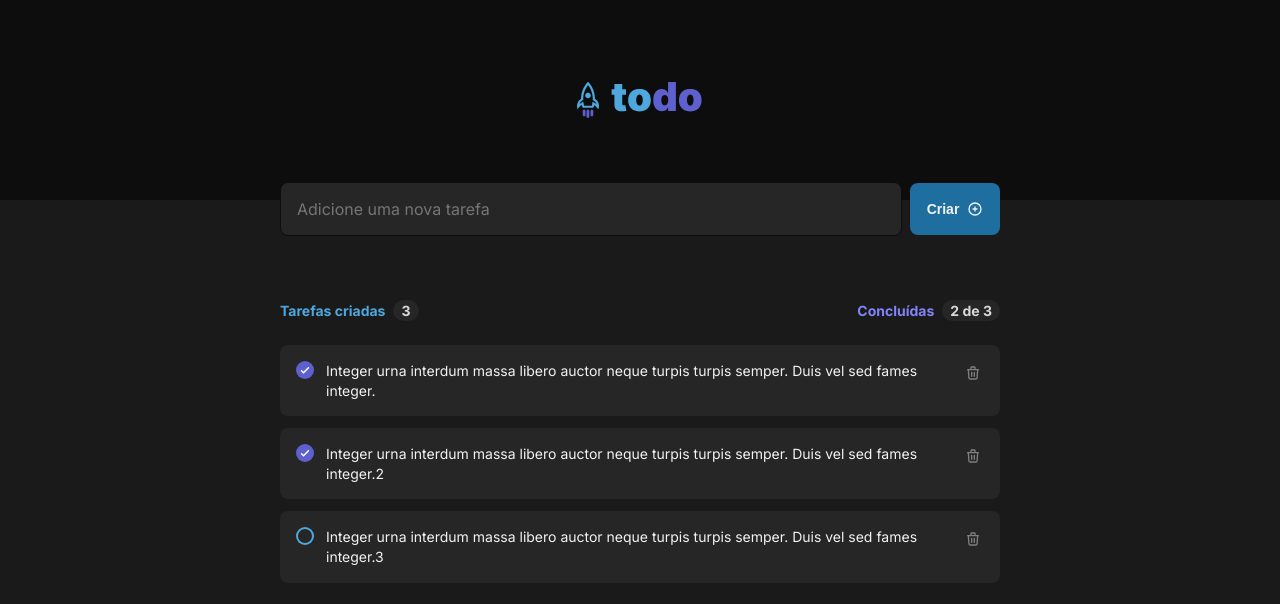
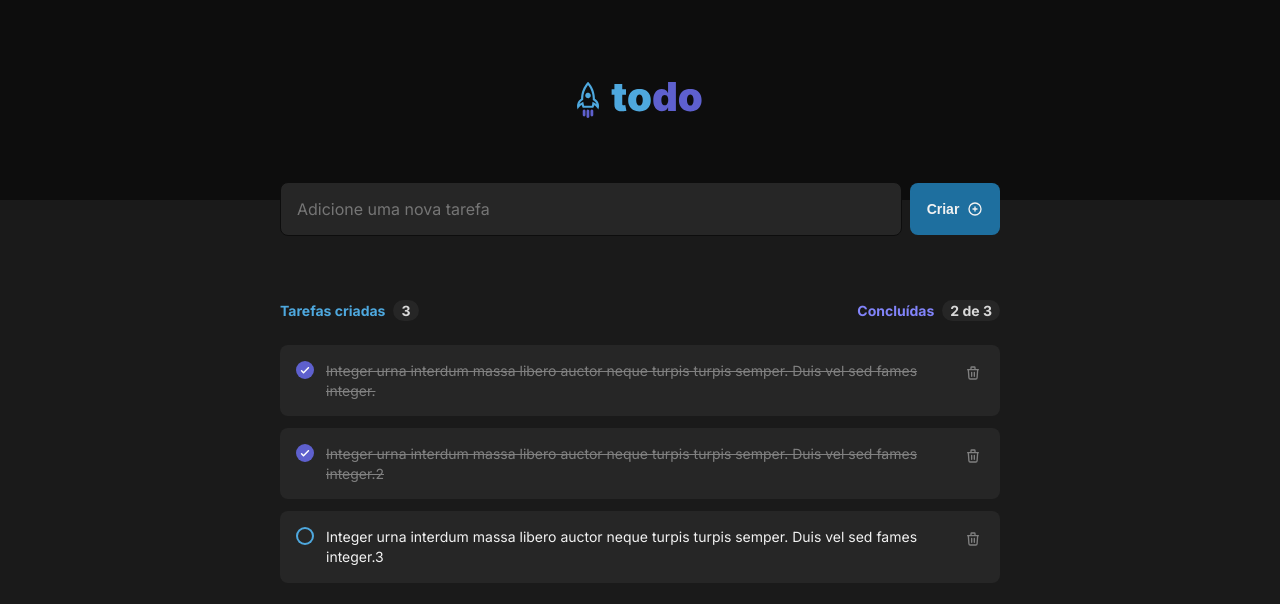
Before and after one commit to LuPeBreak/To-Do-List-Ignite-challenge, a React (Vite) app: page / in a window 1280 px wide. Shown: the top 604 px of the page. Built offline with nearby package versions, Linux system fonts and the light colour scheme.

Commit message:
Detalhes de Layout e required adicionado ao input

```diff
--- a/src/components/Form/Form.tsx
+++ b/src/components/Form/Form.tsx
@@ -28,6 +28,7 @@ export const Form: React.FC<FormProps> = ({ onAddTask }: FormProps) => {
         name="taskTitle"
         type="text"
         placeholder="Adicione uma nova tarefa"
+        required
       />
       <button type="submit">
         Criar <HiOutlinePlusCircle size={16} />
--- a/src/components/TaskList/Task/TaskCard.module.css
+++ b/src/components/TaskList/Task/TaskCard.module.css
@@ -70,6 +70,10 @@
   font-size: 0.875rem;
   line-height: 1.4;
 }
+.checkedTitle{
+  text-decoration: line-through;
+  color: var(--gray-300);
+}
 
 .deleteButton{
   display: flex;
--- a/src/components/TaskList/Task/TaskCard.tsx
+++ b/src/components/TaskList/Task/TaskCard.tsx
@@ -21,7 +21,7 @@ export const TaskCard: React.FC<TaskCardProps> = ({
         checked={task.isComplete}
         onChange={onChangeIsComplete}
       ></input>
-      <span className={styles.title}>{task.title}</span>
+      <span className={`${task.isComplete?styles.checkedTitle:null}  ${styles.title}`}>{task.title}</span>
       <button onClick={onDeleteTask} className={styles.deleteButton}>
         <HiOutlineTrash size={16} />
       </button>
```
